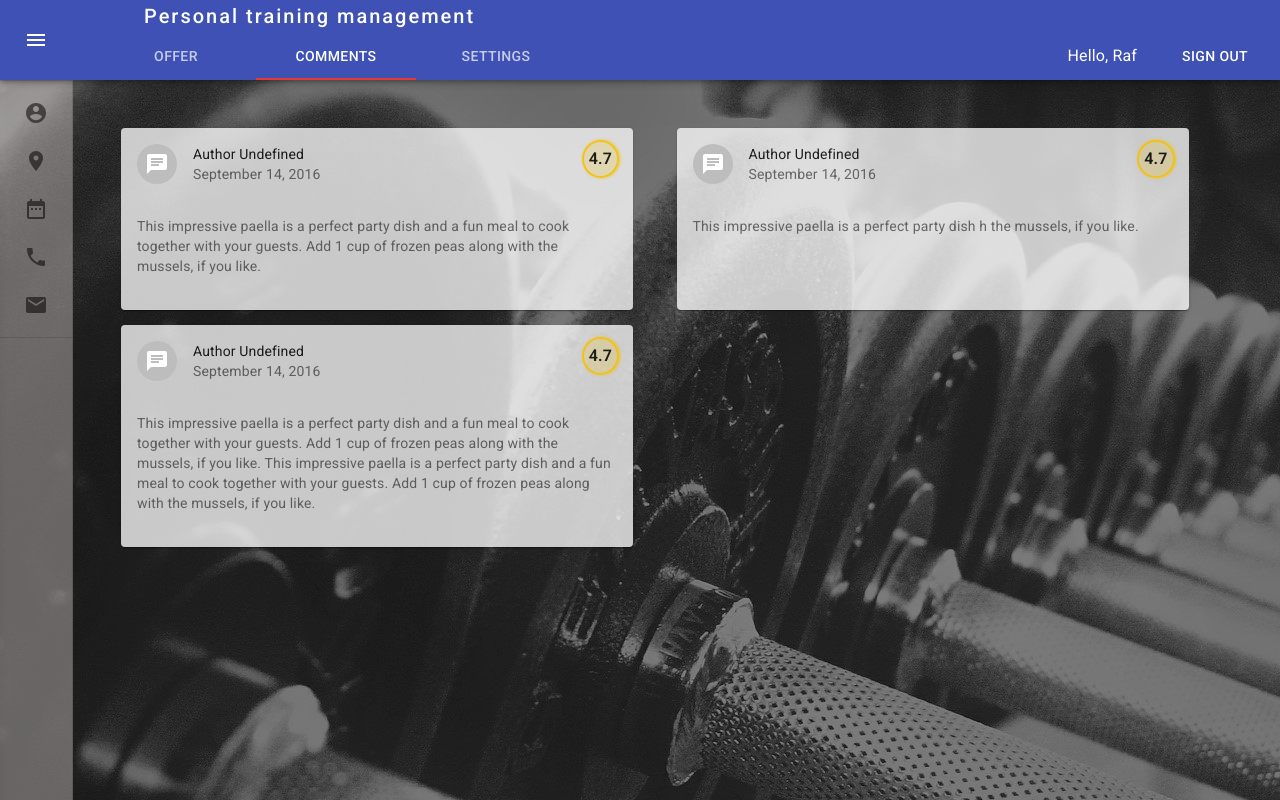
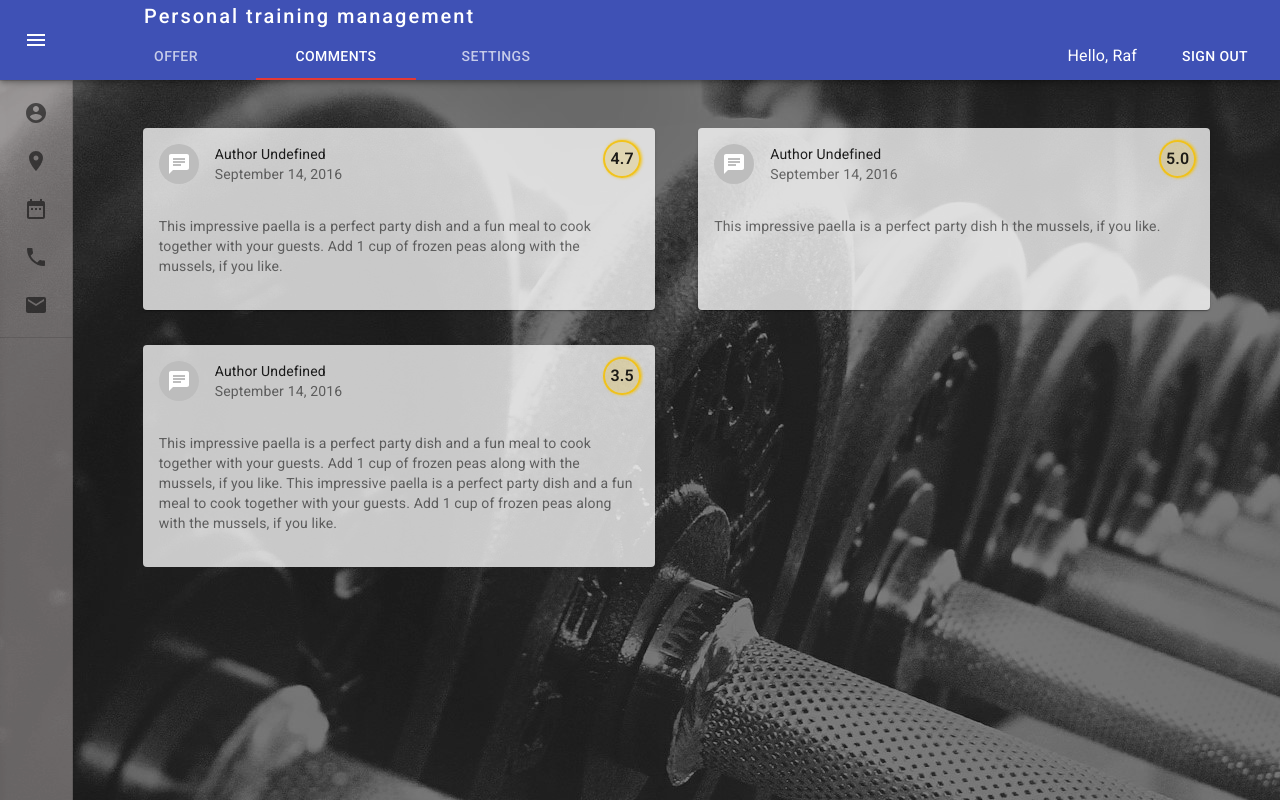
Before and after one commit to rafallabisz/personal-training-management-client, a React (Create React App) app: page / in a window 1280 px wide. Both pictures are taken after a click on the tab "COMMENTS". Built offline with nearby package versions, Linux system fonts and the light colour scheme.

Commit message:
add scrollable to subPanels

```diff
--- a/src/modules/panel/CommentsPanel.styles.ts
+++ b/src/modules/panel/CommentsPanel.styles.ts
@@ -6,7 +6,10 @@ const useStyles = makeStyles((theme: Theme) =>
     container: {
       display: "grid",
       gridTemplateColumns: "1fr 1fr",
-      gridRowGap: "15px"
+      gridRowGap: "35px",
+      justifyItems: "center",
+      maxHeight: "70vh",
+      overflowY: "auto"
     },
     card: {
       backgroundColor: theme.palette.primary.light,
--- a/src/modules/panel/CommentsPanel.tsx
+++ b/src/modules/panel/CommentsPanel.tsx
@@ -26,7 +26,7 @@ const CommentsPanel: React.FC<CommentsPanelProps> = props => {
       <Card className={classes.card}>
         <CardHeader
           avatar={<Avatar>{<ChatIcon />}</Avatar>}
-          action={<span className={classes.rating}>4.7</span>}
+          action={<span className={classes.rating}>5.0</span>}
           title="Author Undefined"
           subheader="September 14, 2016"
         />
@@ -39,7 +39,7 @@ const CommentsPanel: React.FC<CommentsPanelProps> = props => {
       <Card className={classes.card}>
         <CardHeader
           avatar={<Avatar>{<ChatIcon />}</Avatar>}
-          action={<span className={classes.rating}>4.7</span>}
+          action={<span className={classes.rating}>3.5</span>}
           title="Author Undefined"
           subheader="September 14, 2016"
         />
--- a/src/modules/panel/TrainingPanel.styles.ts
+++ b/src/modules/panel/TrainingPanel.styles.ts
@@ -5,7 +5,9 @@ const useStyles = makeStyles((theme: Theme) =>
   createStyles({
     card: {
       backgroundColor: theme.palette.primary.light,
-      paddingBottom: "10px"
+      paddingBottom: "10px",
+      maxHeight: "70vh",
+      overflowY: "auto"
     },
     wrapper: {
       display: "flex",
```
